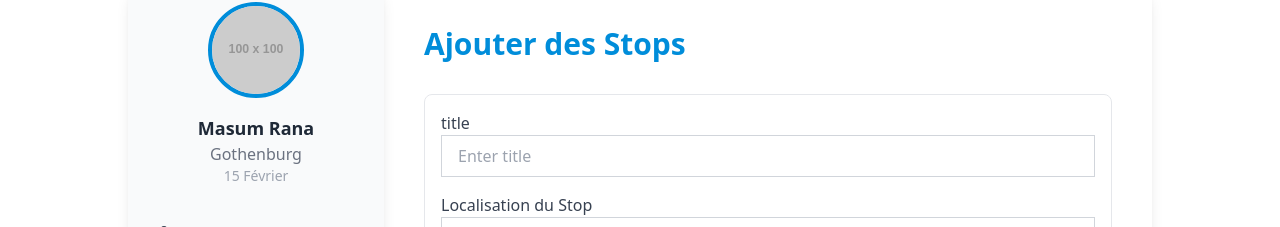
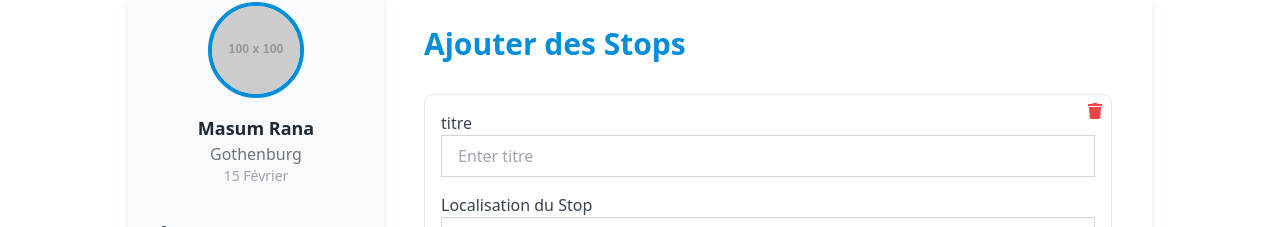
Before and after one commit to abdelhadi-elbcir/to-netlify-front, a React (Create React App) app: page /profile/announcements/1/add-stops in a window 1280 px wide. Shown: the part 142-369 px from the top of the page. Built offline with nearby package versions, Linux system fonts and the light colour scheme; no server answers.

Commit message:
fix : fix link wiyh back into addstops page

```diff
--- a/src/pages/profile/AddStopsPage.jsx
+++ b/src/pages/profile/AddStopsPage.jsx
@@ -7,6 +7,7 @@ import { addStops } from '../../services/StopService';
 import Popup from '../../components/popup/PopupRegister';
 import { useNavigate } from 'react-router-dom';
 import { useParams } from 'react-router-dom';
+import { FaTrash } from 'react-icons/fa'; // Font Awesome Trash icon
 
 const AddStopPage = () => {
   const [message, setMessage] = useState('');
@@ -16,7 +17,7 @@ const AddStopPage = () => {
   const { announcementId } = useParams();
 
   const [stops, setStops] = useState([{
-    title: '',
+    titre: '',
     description: '',
     stopLocation: '',
     date: '',
@@ -45,7 +46,7 @@ const AddStopPage = () => {
 
   const addStop = () => {
     setStops([...stops, {
-      title: '',
+      titre: '',
       description: '',
       stopLocation: '',
       date: '',
@@ -53,6 +54,10 @@ const AddStopPage = () => {
       picture: null,
       announcement_id : announcementId,
     }]);
+  };
+
+  const removeStop = (index) => {
+    setStops((prevStops) => prevStops.filter((_, i) => i !== index));
   };
 
   useEffect(() => {
@@ -66,13 +71,13 @@ const AddStopPage = () => {
 
     // Construction des stops avec leurs données et images
     const stopsToSend = stops.map(stop => ({
-      title: stop.title,
+      titre: stop.titre,
       description: stop.description,
       location: stop.stopLocation,
       date: stop.date,
       duration: stop.duration,
-      picture: stop.picture,  // Le fichier d'image sélectionné
-      announcement_id: stop.announcement_id
+      picture: stop.picture,
+      announcementId: stop.announcement_id
     }));
 
     try {
@@ -85,7 +90,6 @@ const AddStopPage = () => {
       setIsError(true);
     }
 };
-
 
   const closePopup = () => {
     setShowPopup(false);
@@ -120,11 +124,17 @@ const AddStopPage = () => {
             transition={{ delay: 0.4 }}
           >
             {stops.map((stop, index) => (
-              <div key={index} className="border p-4 mb-4 rounded-lg">
+              <div key={index} className="border p-4 mb-4 rounded-lg relative">
+                {/* Delete icon */}
+                <FaTrash
+                  className="absolute top-0 right-0 mt-2 mr-2 cursor-pointer text-red-500 hover:text-red-700 transition"
+                  onClick={() => removeStop(index)}
+                />
+
                 <FormInput
-                  label="title"
-                  name="title"
-                  value={stop.title}
+                  label="titre"
+                  name="titre"
+                  value={stop.titre}
                   handleChange={(e) => handleChange(index, e)}
                   required
                 />
--- a/src/pages/profile/AjouterAnnoncePage.jsx
+++ b/src/pages/profile/AjouterAnnoncePage.jsx
@@ -26,7 +26,7 @@ const AjouterAnnoncePage = () => {
     duration: '',
     destination: '',
     status: 'APPROVED',
-    user_id: user.user_id,
+    userId: user.user_id,
   });
 
   const handleChange = (event) => {
--- a/src/services/StopService.js
+++ b/src/services/StopService.js
@@ -16,20 +16,20 @@ const BASE_URL = 'http://localhost:8081/api/v1/stop';
   export const addStops = async (stops) => {
     const formData = new FormData();
 
-    // Prepare stops data
+    // Prepare stops data and set the correct content type
     formData.append('stops', new Blob([JSON.stringify(stops.map(stop => ({
-        title: stop.title,
+        titre: stop.titre,
         description: stop.description,
-        location: stop.location,
+        location: stop.stopLocation,  // Updated key from stopLocation
         date: stop.date,
         duration: stop.duration,
-        announcement_id: stop.announcement_id
+        announcementId: stop.announcementId,
     })))], { type: 'application/json' }));
 
-    // Prepare images
-    stops.forEach((stop, index) => {
+    // Append images to the formData
+    stops.forEach((stop) => {
         if (stop.picture) {
-            formData.append('images', stop.picture);
+            formData.append('images', stop.picture);  // Add the picture
         }
     });
 
@@ -39,12 +39,10 @@ const BASE_URL = 'http://localhost:8081/api/v1/stop';
         });
         return response.data;
     } catch (error) {
-        console.error('Erreur lors de l\'ajout des arrêts:', error);
+        console.error('Erreur lors de l\'ajout des arrêts:', error.response?.data || error.message);
         throw error;
     }
 };
-
-
 
   // Mettre à jour un stop existant
   export const updateStop = async (id, stopReq) => {
```
